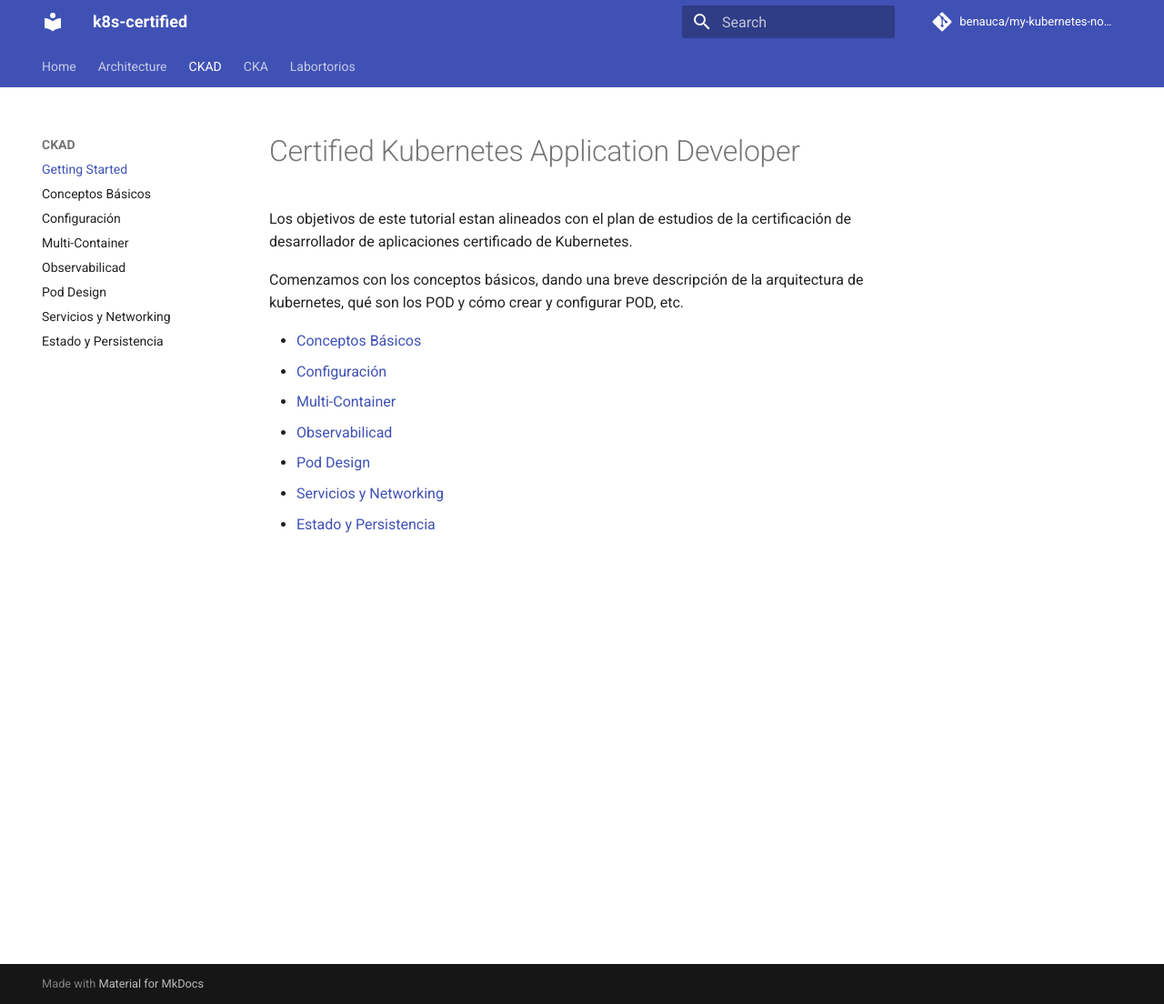
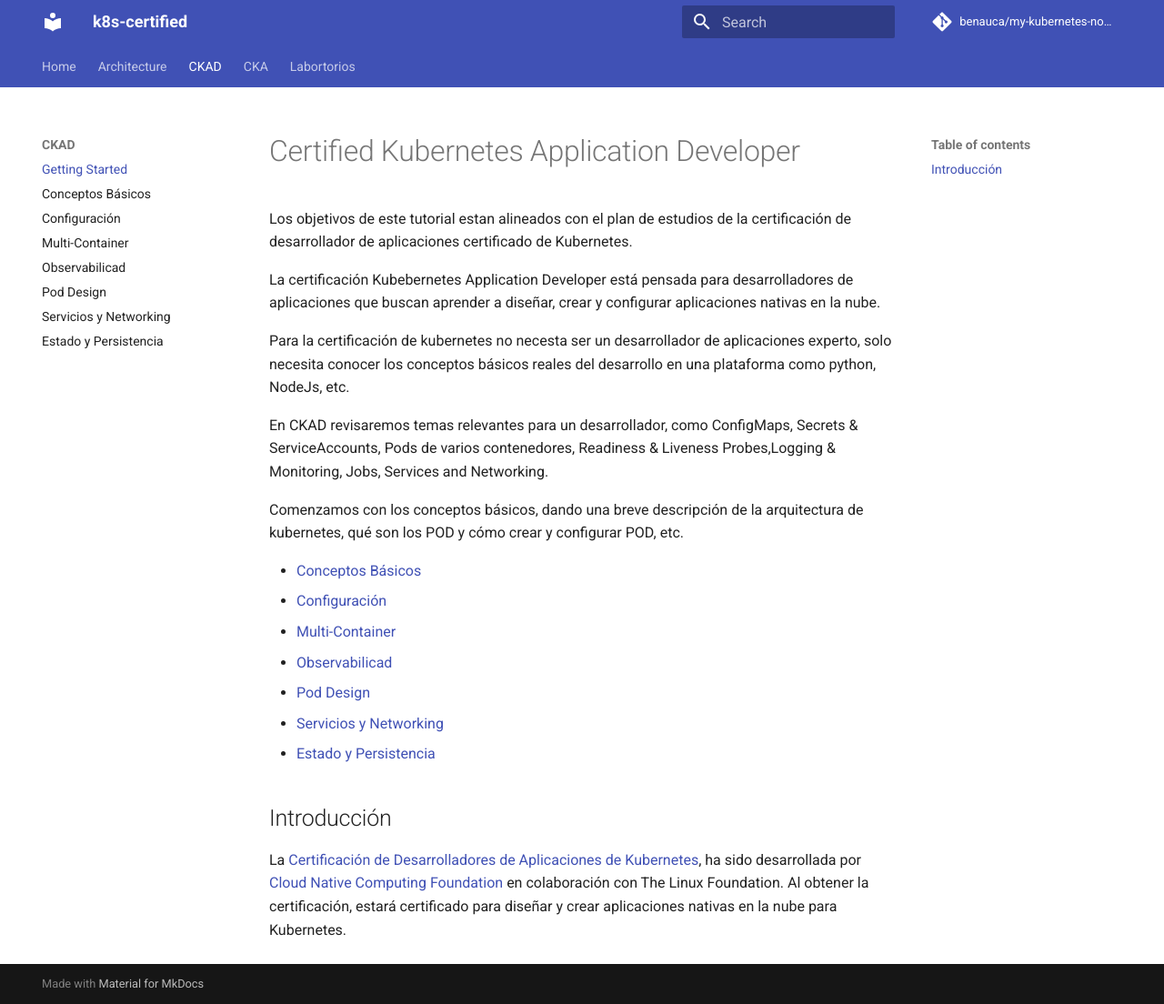
Before and after one commit to benauca/my-kubernetes-notes, an MkDocs documentation site: the page built from docs/pages/ckad/introduction.md, in a window 1280 px wide and 1104 px high. Shown: the whole window at 91% size. Built offline with MkDocs 1.6.1 and Material for MkDocs 9.7.7, drawn with Linux system fonts in a browser that asks for light colours; comment, search, counter and statistics services are not loaded.

```diff
--- a/docs/pages/ckad/introduction.md
+++ b/docs/pages/ckad/introduction.md
@@ -2,6 +2,18 @@
 
 Los objetivos de este tutorial estan alineados con el plan de estudios de la
 certificación de desarrollador de aplicaciones certificado de Kubernetes.
+
+La certificación Kubebernetes Application Developer está pensada para
+desarrolladores de aplicaciones que buscan aprender a diseñar, crear y
+configurar aplicaciones nativas en la nube.
+
+Para la certificación de kubernetes no necesta ser un desarrollador de
+aplicaciones experto, solo necesita conocer los conceptos básicos reales del
+desarrollo en una plataforma como python, NodeJs, etc.
+
+En CKAD revisaremos temas relevantes para un desarrollador, como ConfigMaps,
+Secrets & ServiceAccounts, Pods de varios contenedores, Readiness & Liveness
+Probes,Logging & Monitoring, Jobs, Services and Networking.
 
 Comenzamos con los conceptos básicos, dando una breve descripción de la arquitectura
 de kubernetes, qué son los POD y cómo crear y configurar POD, etc.
@@ -13,3 +25,11 @@ de kubernetes, qué son los POD y cómo crear y configurar POD, etc.
 - [Pod Design](./pod-design.md)
 - [Servicios y Networking](./services-networking.md)
 - [Estado y Persistencia](./state-persistence.md)
+
+## Introducción
+
+La [Certificación de Desarrolladores de Aplicaciones de Kubernetes](https://www.cncf.io/certification/ckad/),
+ha sido desarrollada por [Cloud Native Computing Foundation](https://www.cncf.io/)
+en colaboración con The Linux Foundation. Al obtener la certificación, estará
+certificado para diseñar y crear aplicaciones nativas en la nube para
+Kubernetes.
```
Also changed, not shown: .gitpod.yml (+5 -3 lines), docs/pages/ckad/basic-concepts.md (+16 -0 lines), docs/pages/glosary.md (added, +42 -0 lines).
